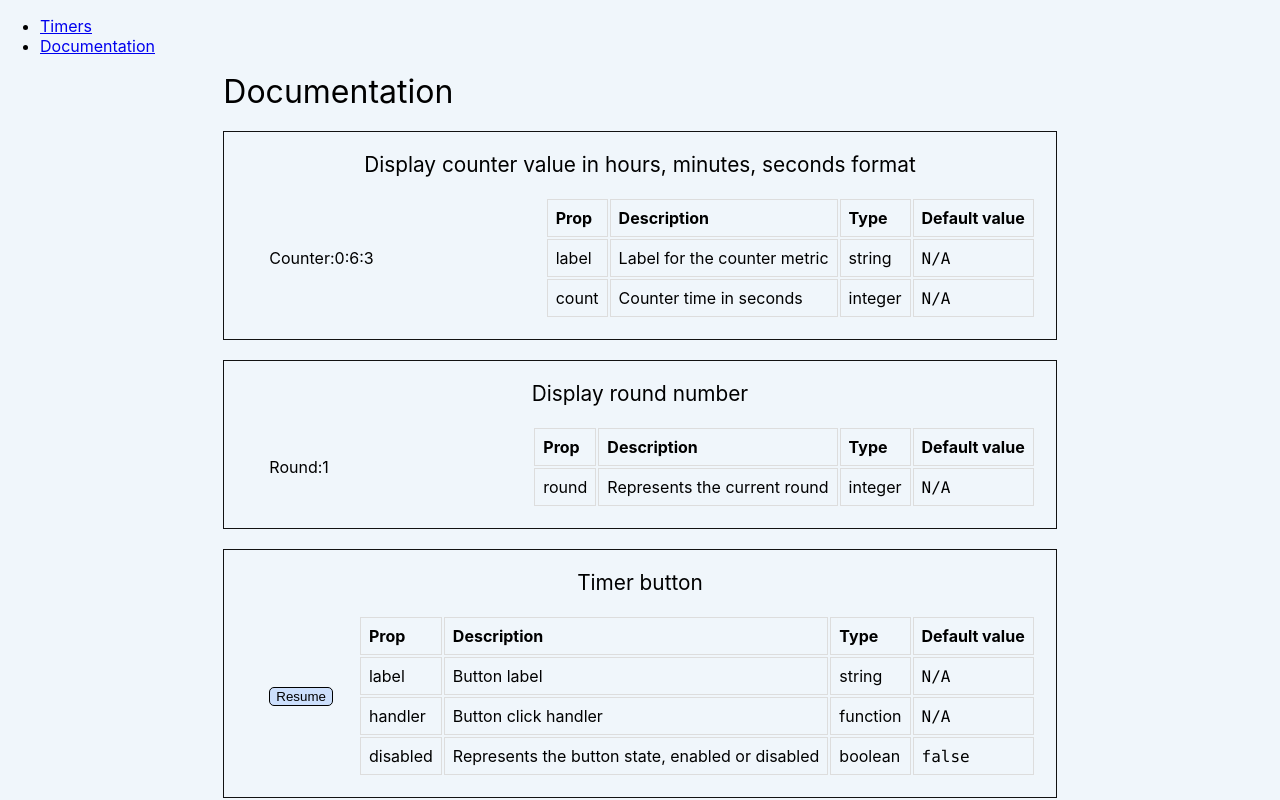
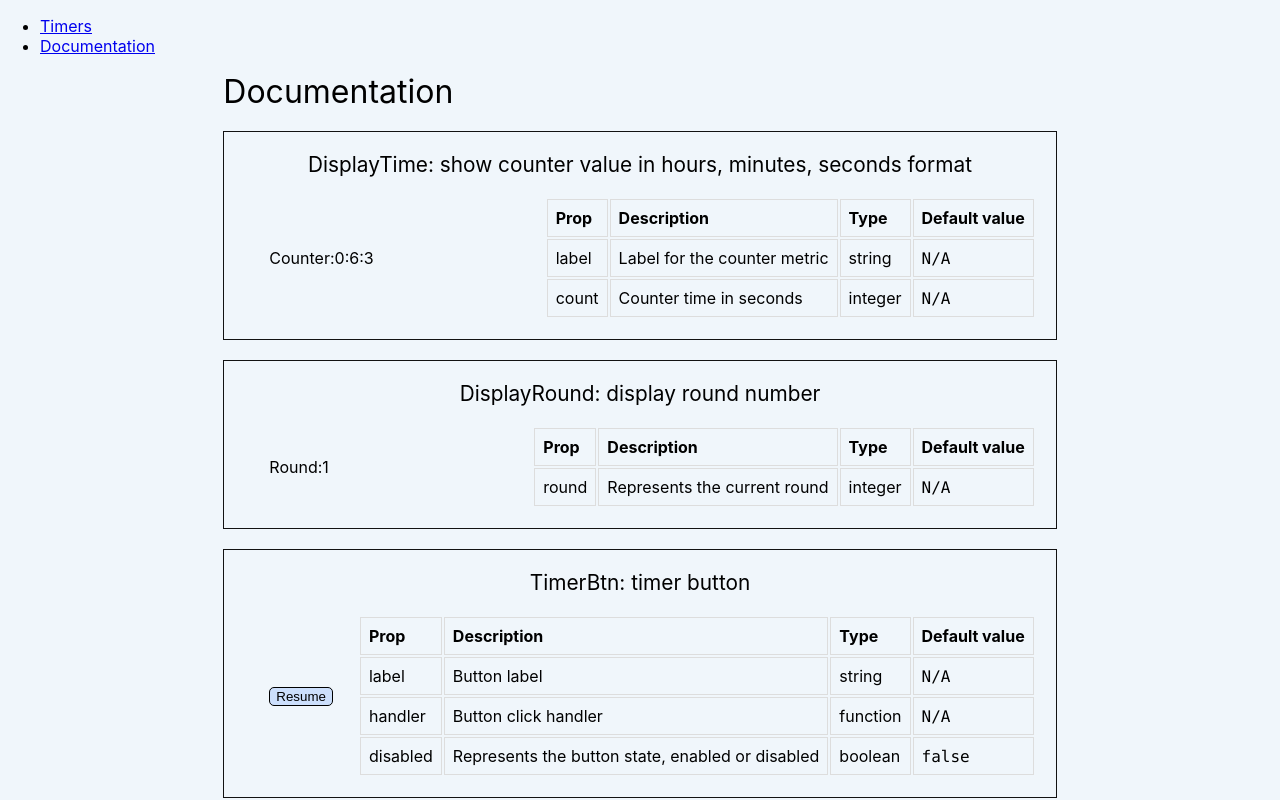
Before and after one commit to prof-tejera/assignment-1-pgmartin11, a React (Create React App) app: page /docs in a window 1280 px wide. Built offline with nearby package versions, Linux system fonts and the light colour scheme.

Commit message:
added component names to titles

```diff
--- a/src/views/DocumentationView.js
+++ b/src/views/DocumentationView.js
@@ -28,7 +28,7 @@ const Documentation = () => {
       <div>
         <Title>Documentation</Title>
         <DocumentComponent
-          title="Display counter value in hours, minutes, seconds format"
+          title="DisplayTime: show counter value in hours, minutes, seconds format"
           component={<DisplayTime label="Counter" count={363} />}
           propDocs={[
             {
@@ -46,7 +46,7 @@ const Documentation = () => {
           ]}
         />
         <DocumentComponent
-          title="Display round number"
+          title="DisplayRound: display round number"
           component={<DisplayRound round={1}/>}
           propDocs={[
             {
@@ -58,7 +58,7 @@ const Documentation = () => {
           ]}
         />
         <DocumentComponent
-          title="Timer button"
+          title="TimerBtn: timer button"
           component={<TimerBtn label="Resume" handler={f=>f} disabled={false}/>}
           propDocs={[
             {
```
